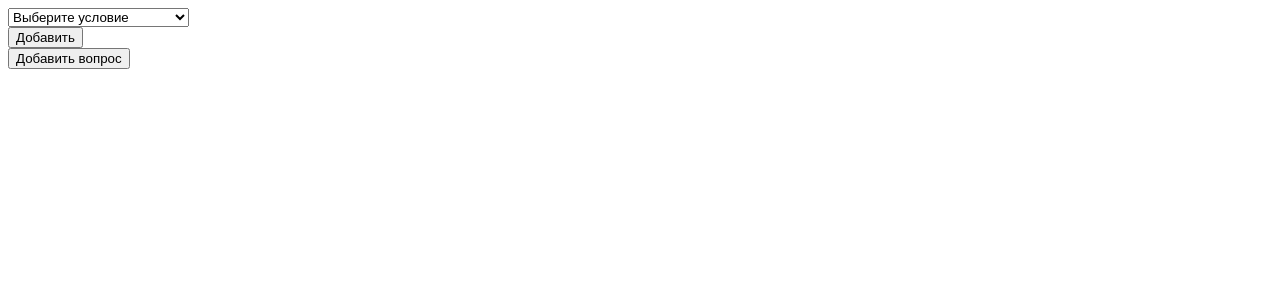
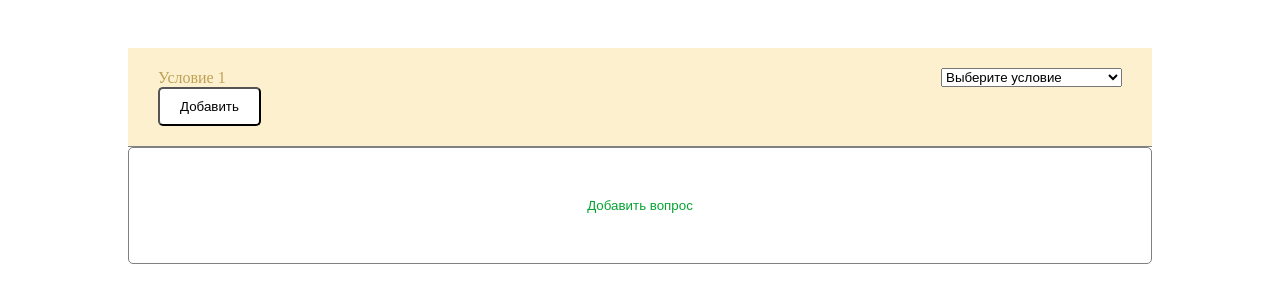
Before and after one commit to rafikovt/form-vue-respondents, a Nuxt app: page / in a window 1280 px wide. Both pictures are taken after a click on the button "Добавить вопрос". Shown: the top 302 px of the page. Built offline with nearby package versions, Linux system fonts and the light colour scheme.

Commit message:
#add styles#

```diff
--- /dev/null
+++ b/assets/styles/global.scss
@@ -0,0 +1,28 @@
+html {
+  font-size: 10px;
+  height: 100%;
+}
+
+body {
+  height: 100%;
+}
+
+.container {
+  max-width: 1024px;
+  margin: 0 auto;
+  padding: 4rem 0;
+}
+
+.btn {
+  padding: 1rem 2rem;
+  background-color: #fff;
+  border-radius: .5rem;
+
+  &-add {
+    border-color: #32e559;
+  }
+
+  &-delete {
+    border-color: #f71919;
+  }
+}
--- a/components/Condition.vue
+++ b/components/Condition.vue
@@ -1,15 +1,16 @@
 <template>
-  <div>
-    <div>
+  <div class="condition">
+    <div class="condition-row">
+      <span class="condition-title" v-text="`Условие ${id}`"/>
       <Select :options-list="options" @change="onChange"/>
     </div>
-    <div v-if="additionalParams && additionalParams.length">
+    <div class="condition-row" v-if="additionalParams && additionalParams.length">
       <Select @change="addAnswer" v-for="i in count" :key="i" :options-list="additionalParams"/>
     </div>
-    <div v-else>
+    <div class="condition-row" v-else>
       <Input v-for="i in count" :key="i" :id="i" @change="addAnswer"/>
     </div>
-    <button @click.prevent="add">Добавить</button>
+    <button class="btn" @click.prevent="add">Добавить</button>
   </div>
 
 </template>
@@ -23,6 +24,15 @@ export default {
     Select,
     Input,
   },
+
+  props: {
+    id: {
+      type: Number,
+      required: true,
+      default: 1,
+    }
+  },
+
   data() {
     return {
       options: this.$store.state.optionsList,
@@ -77,3 +87,22 @@ export default {
   }
 }
 </script>
+
+<style lang="scss" scoped>
+.condition {
+  padding: 2rem 3rem;
+  border-bottom: .1rem solid gray;
+  background-color: #fcf0cf;
+  color: #bfa154;
+
+  &-title {
+    font-size: 1.6rem;
+  }
+
+  &-row {
+    display: flex;
+    justify-content: space-between;
+    align-items: center;
+  }
+}
+</style>
--- a/components/Form.vue
+++ b/components/Form.vue
@@ -1,7 +1,7 @@
 <template>
   <div>
-    <condition v-for="i in count" :key="i" @addQuestion="onQuestionAdd"/>
-    <button @click.prevent="count++">Добавить вопрос</button>
+    <condition v-for="i in count" :key="i" :id="i" @addQuestion="onQuestionAdd"/>
+    <button class="btn-new" @click.prevent="count++">Добавить вопрос</button>
   </div>
 
 
@@ -30,3 +30,20 @@ export default {
   }
 }
 </script>
+
+<style lang="scss" scoped>
+.btn-new {
+  width: 100%;
+  padding: 5rem 0;
+  cursor: pointer;
+  background: #fff;
+  border-radius: .5rem;
+  color: #05a332;
+  border: .1rem solid gray;
+
+  &:hover {
+    color: #32e559;
+    border-color: #32e559;
+  }
+}
+</style>
--- a/nuxt.config.js
+++ b/nuxt.config.js
@@ -15,7 +15,9 @@ export default {
   },
 
   // Global CSS: https://go.nuxtjs.dev/config-css
-  css: [],
+  css: [
+    '@/assets/styles/global.scss',
+  ],
 
   // Plugins to run before rendering page: https://go.nuxtjs.dev/config-plugins
   plugins: [],
--- a/package.json
+++ b/package.json
@@ -22,6 +22,8 @@
   },
   "devDependencies": {
     "eslint-config-prettier": "^8.3.0",
-    "prettier": "^2.5.1"
+    "prettier": "^2.5.1",
+    "sass": "^1.45.1",
+    "sass-loader": "^10.2.0"
   }
 }
--- a/pages/index.vue
+++ b/pages/index.vue
@@ -1,5 +1,7 @@
 <template>
-  <Form />
+  <div class="container">
+    <Form />
+  </div>
 </template>
 
 <script>
```
Also changed, not shown: 1 other file (tests, documents, lock files or other folders).
